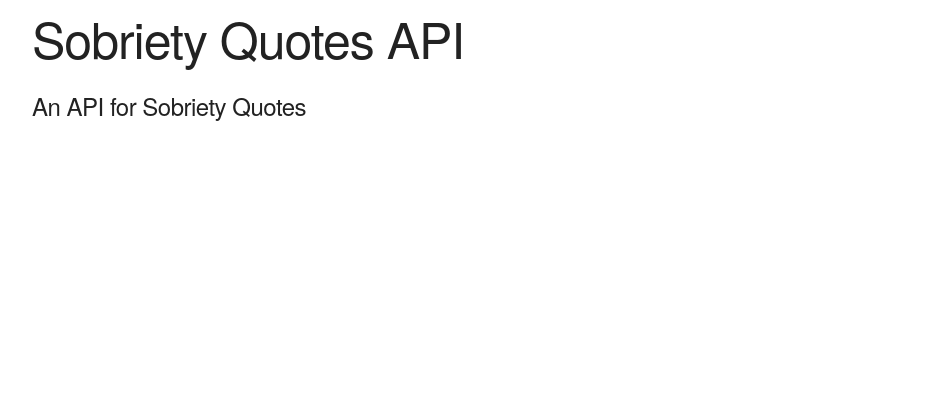
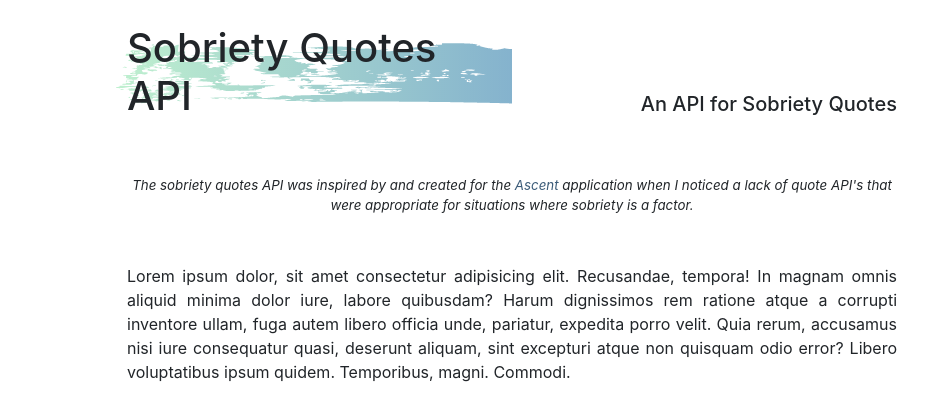
Before and after one commit to relizabet/Sobriety_API, a website: page public/index.html in a window 1280 px wide. Shown: the whole page, without its empty margins (128-1056 px from the left). Drawn offline with nearby package versions, Linux system fonts and the light colour scheme.

Commit message:
start of index

```diff
--- /dev/null
+++ b/public/css/style.css
@@ -0,0 +1,16 @@
+div.style-container {
+    max-width: 800px;
+}
+
+div.header-img {
+    background-image: url("/public/img/gradient.png");
+}
+
+div > p.about-p {
+    font-style: italic;
+    font-size: smaller;
+}
+
+a.ascent-link {
+    color: #3C5C79;
+}
--- a/public/index.html
+++ b/public/index.html
@@ -3,13 +3,26 @@
 <head>
     <meta charset="UTF-8">
     <meta name="viewport" content="width=device-width, initial-scale=1.0">
-    <link rel="stylesheet" href="https://cdnjs.cloudflare.com/ajax/libs/skeleton/2.0.4/skeleton.min.css" integrity="sha512-EZLkOqwILORob+p0BXZc+Vm3RgJBOe1Iq/0fiI7r/wJgzOFZMlsqTa29UEl6v6U6gsV4uIpsNZoV32YZqrCRCQ==" crossorigin="anonymous" />
+    <link rel="stylesheet" href="https://stackpath.bootstrapcdn.com/bootstrap/4.5.2/css/bootstrap.min.css" integrity="sha384-JcKb8q3iqJ61gNV9KGb8thSsNjpSL0n8PARn9HuZOnIxN0hoP+VmmDGMN5t9UJ0Z" crossorigin="anonymous">
+    <link rel="stylesheet" href="css/style.css" >
     <title>Sobriety Quotes API</title>
 </head>
 <body>
-    <div class="container">
-        <h1>Sobriety Quotes API</h1>
-        <h5>An API for Sobriety Quotes</h5>
+    <div class="container style-container">
+        <div class="mt-4 row align-items-end">
+            <div class="col-sm header-img">
+                <h1>Sobriety Quotes API</h1>
+            </div>
+            <div class="col-sm pb-1 text-right">
+                <h5>An API for Sobriety Quotes</h5>
+            </div>
+        </div>
+        <div class="text-center mt-5">
+            <p class="about-p">The sobriety quotes API was inspired by and created for the <a class="ascent-link" href="https://github.com/keiththarp/dry-coders">Ascent</a> application when I noticed a lack of quote API's that were appropriate for situations where sobriety is a factor.</p>
+        </div>
+        <div class="text-justify mt-5">
+            <p>Lorem ipsum dolor, sit amet consectetur adipisicing elit. Recusandae, tempora! In magnam omnis aliquid minima dolor iure, labore quibusdam? Harum dignissimos rem ratione atque a corrupti inventore ullam, fuga autem libero officia unde, pariatur, expedita porro velit. Quia rerum, accusamus nisi iure consequatur quasi, deserunt aliquam, sint excepturi atque non quisquam odio error? Libero voluptatibus ipsum quidem. Temporibus, magni. Commodi.</p>
+        </div>
     </div>
 </body>
 </html>
--- a/server.js
+++ b/server.js
@@ -19,11 +19,6 @@ app.use(cors({
     credentials: true,
 }));
 
-// var xhr = new XMLHttpRequest();
-// xhr.open('GET', 'http://abc.com/', true);
-// xhr.withCredentials = true;
-// xhr.send(null);
-
 app.use(express.urlencoded({ extended: true }));
 app.use(express.json());
 
```
Also changed, not shown: public/img/gradient.png (added).
